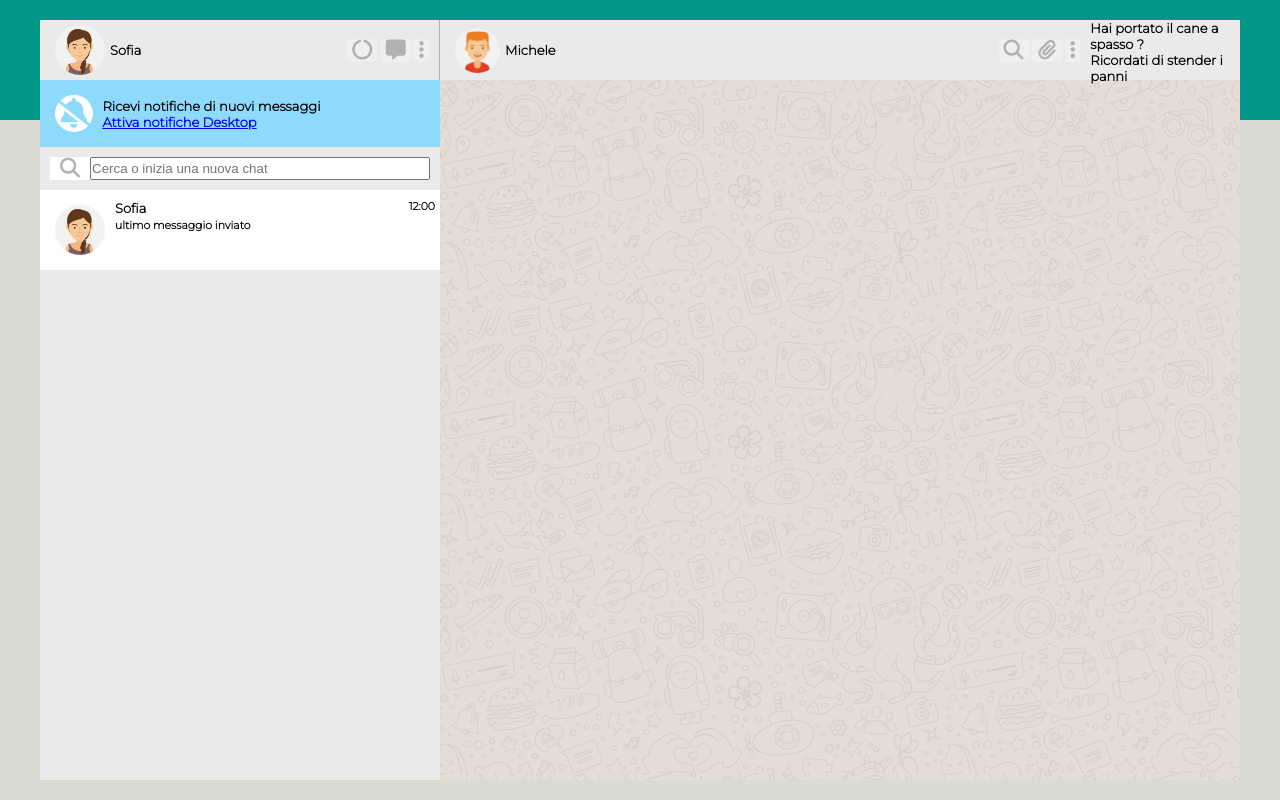
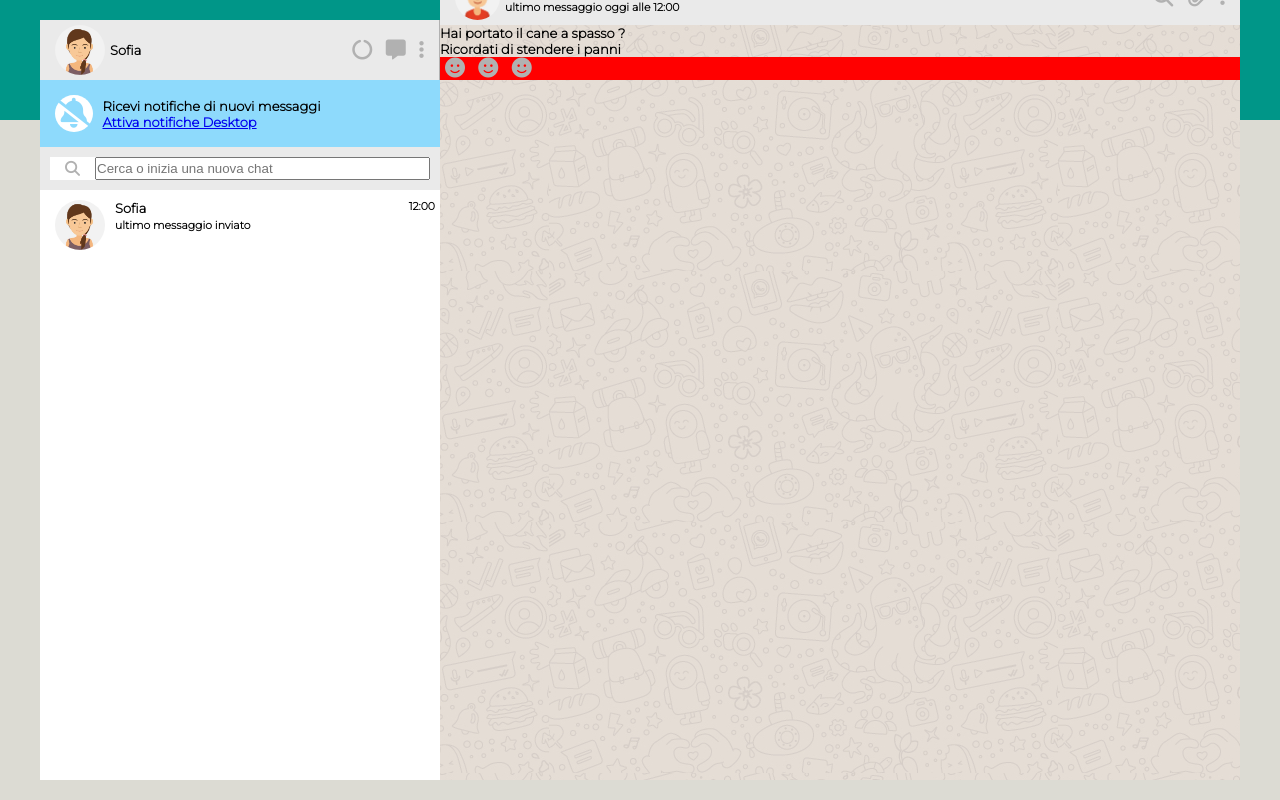
Before and after one commit to AlessP93/vue-boolzapp, a plain HTML site: page index.html in a window 1280 px wide. Drawn offline with nearby package versions, Linux system fonts and the light colour scheme; files whose address does not match are found by name.

Commit message:
problema footer

```diff
--- a/css/style.css
+++ b/css/style.css
@@ -17,8 +17,9 @@
 section {
     height: 60px;
     width: 100%;
-    background-color: #eaeaea;
     display: flex;
+    flex-direction: column;
+    justify-content: flex-end;
 }
 
 .container {
@@ -59,8 +60,11 @@
 }
 
 .aside {
+    height: 100%;
     width: 600px;
     background-color: #eaeaea;
+    display: flex;
+    flex-direction: column;
 }
 
 .aside-bottom {
@@ -94,25 +98,31 @@
 
 .users {
     width: 100%;
+    flex-grow: 1;
     background-color: #ffffff;
     overflow-y: auto;
+}
+
+.single-user {
+    width: 100%;
     padding: 10px 5px;
     display: flex;
     flex-wrap: wrap;
+    background-color: #ffffff;
 }
 
 .users img {
     width: 50px;
     height: 50px;
     border-radius: 50%;
-    margin: 5px 10px;
+    margin: 0 10px;
 }
 
 .search {
-    font-size: 20px;
+    font-size: 15px;
     color: #b1b1b1;
     background-color: white;
-    padding: 0 10px;
+    padding: 3px 15px;
     cursor: pointer;
     border: none;
 }
@@ -126,7 +136,7 @@
     padding: 0 10px;
     display: flex;
     align-items: center;
-    justify-content: space-between;
+    background-color: #eaeaea;
 }
 
 button {
@@ -134,10 +144,7 @@
     font-size: 20px;
     border: none;
     padding: 0 5px;
-}
-
-.footer {
-
+    background: none;
 }
 
 .name-friends {
@@ -148,3 +155,8 @@
     display: flex;
     justify-content: right;
 }
+
+.footer {
+    height: 100px;
+    background-color: red;
+}
--- a/index.html
+++ b/index.html
@@ -36,7 +36,7 @@
             <div class="notification">
                 <span class="bell"><i class="fa-solid fa-bell-slash"></i></span>
                 <div>
-                    <div>Ricevi notifiche di nuovi messaggi </div>
+                    <div><strong>Ricevi notifiche di nuovi messaggi</strong></div>
                     <a href="#">Attiva notifiche Desktop</a>
                 </div>
             </div>
@@ -49,6 +49,7 @@
             <!-- /sezione ricerca chat -->
             <!-- sezione utenti -->
             <div class="users">
+                <div class="single-user">
                     <div class="my-user-icon"><img src="img/avatar_io.jpg"></div>
                     <div class="name-friends">
                         <div>Sofia</div>
@@ -56,27 +57,36 @@
                     </div>
                     <small class="time">12:00</small>
                 </div>
+            </div>
 
             <!-- /sezione utenti -->
         </div>
-
+         <!-- sezione chat utente -->
         <section>
             <div class="header">
-                <div class="my-user-icon"><img src="img/avatar_1.jpg">Michele</div>
+                <div class="my-user-icon"><img src="img/avatar_1.jpg"></div>
+                <div class="name-friends">
+                    <div>Michele</div>
+                    <small>ultimo messaggio oggi alle 12:00</small>
+                </div>
                 <div class="icons">
                     <button><i class="fa-solid fa-magnifying-glass"></i></button>
                     <button><i class="fa-solid fa-paperclip"></i></button>
                     <button><i class="fa-solid fa-ellipsis-vertical"></i></button>
                 </div>
+            </div> <!-- /sezione chat utenti -->
+             <!-- sezione messaggi -->
+            <div class="main">
+                <div>Hai portato il cane a spasso ?</div>
+                <div>Ricordati di stendere i panni</div>
             </div>
 
-            <div class="main">
-                <div>Hai portato il cane a spasso ?</div>
-                <div>Ricordati di stender i panni</div>
-            </div>
 
+            <!-- /sezione messaggi -->
             <div class="footer">
-
+                <button><i class="fa-solid fa-face-smile"></i></button>
+                <button><i class="fa-solid fa-face-smile"></i></button>
+                <button><i class="fa-solid fa-face-smile"></i></button>
             </div>
        </section>
     </div>
```
Lines whose indentation alone changed are shown as unchanged.
